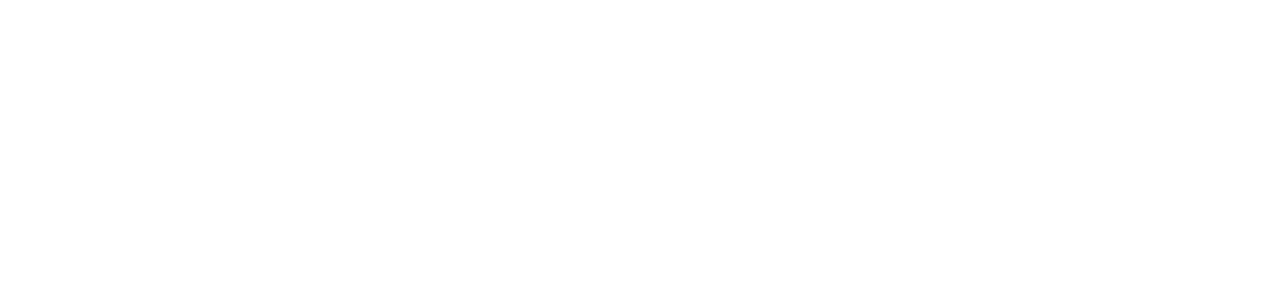
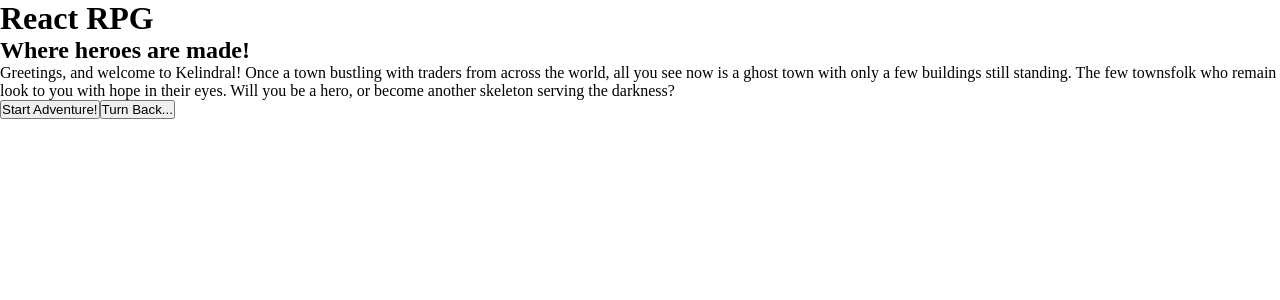
Before and after one commit to mattwheeler-dev/react-rpg, a React (Vite) app: page / in a window 1280 px wide. Shown: the top 300 px of the page. Built offline with nearby package versions, Linux system fonts and the light colour scheme.

Commit message:
create welcome, town, and inn pages; implement turn back or start adventure btns;

```diff
--- a/src/App.jsx
+++ b/src/App.jsx
@@ -1,5 +1,20 @@
+import { useState, createContext } from "react";
+import Welcome from "./pages/Welcome";
+import Town from "./pages/Town";
+
+export const AppContext = createContext();
+
 function App() {
-	return <></>;
+	const [location, setLocation] = useState("welcome");
+
+	return (
+		<>
+			<AppContext.Provider value={{ location, setLocation }}>
+				{location == "welcome" && <Welcome />}
+				{location == "town" && <Town />}
+			</AppContext.Provider>
+		</>
+	);
 }
 
 export default App;
--- /dev/null
+++ b/src/pages/Town.jsx
@@ -0,0 +1,26 @@
+const Town = () => {
+	return (
+		<main className="town">
+			<h1>Kelindral</h1>
+			<p>
+				You see a (mostly) intact inn named {`'`}The Drunken Dragon{`'`} where
+				you should be able to find rest when needed.
+				<br />
+				Luckily for you, one of the remaining townsfolk is a merchant named
+				Volimar who has set up shop in the town square. You can buy and sell
+				items here to help you on your journey.
+				<br />
+				At the western edge of town, you see the entrance to the Kelindral
+				Caves. Once a reliable source of silver and gems that helped Kelindral
+				become a prosperous town, the caves are now overrun with monsters. There
+				is an ominous purple glow coming from the entrance, and you can hear the
+				sounds of creatures echoing from within.
+			</p>
+			<button>The Drunken Dragon</button>
+			<button>Volimar{`'`}s Shop</button>
+			<button>Kelindral Caves</button>
+		</main>
+	);
+};
+
+export default Town;
--- /dev/null
+++ b/src/pages/Welcome.jsx
@@ -0,0 +1,39 @@
+import { useContext } from "react";
+import { AppContext } from "../App";
+
+const Welcome = () => {
+	const { setLocation } = useContext(AppContext);
+
+	const startAdventure = () => {
+		alert(
+			"You've decided to aid the people of Kelindral, congratulations on taking the first step to becoming a hero!"
+		);
+		setLocation("town");
+	};
+
+	const turnBack = () => {
+		alert(
+			"You turn back and leave Kelindral behind... So much for being a hero!"
+		);
+	};
+
+	return (
+		<main className="welcome">
+			<h1>React RPG</h1>
+			<h2>Where heroes are made!</h2>
+
+			<p>
+				Greetings, and welcome to Kelindral! Once a town bustling with traders
+				from across the world, all you see now is a ghost town with only a few
+				buildings still standing. The few townsfolk who remain look to you with
+				hope in their eyes. Will you be a hero, or become another skeleton
+				serving the darkness?
+			</p>
+
+			<button onClick={startAdventure}>Start Adventure!</button>
+			<button onClick={turnBack}>Turn Back...</button>
+		</main>
+	);
+};
+
+export default Welcome;
```
Also changed, not shown: src/components/Hero.jsx (added, +12 -0 lines), src/components/Inventory.jsx (added, +23 -0 lines), src/components/StatsBar.jsx (added, +11 -0 lines), src/pages/Inn.jsx (added, +10 -0 lines).
